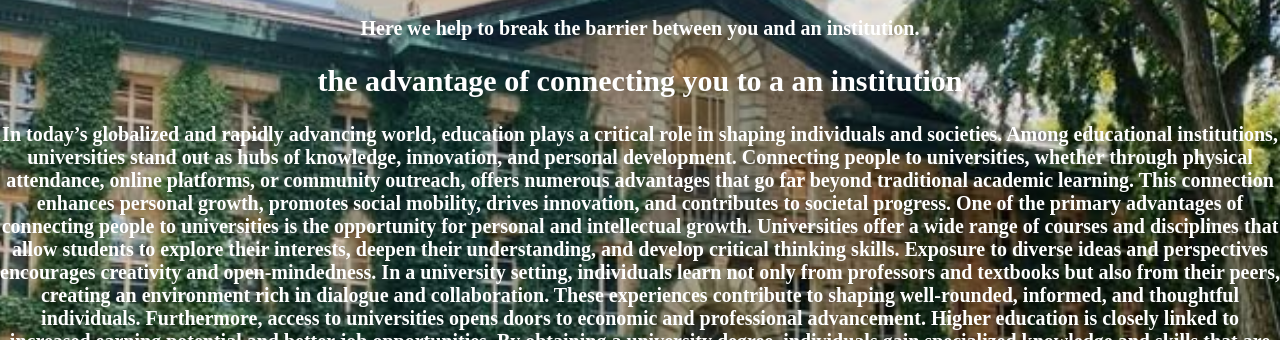
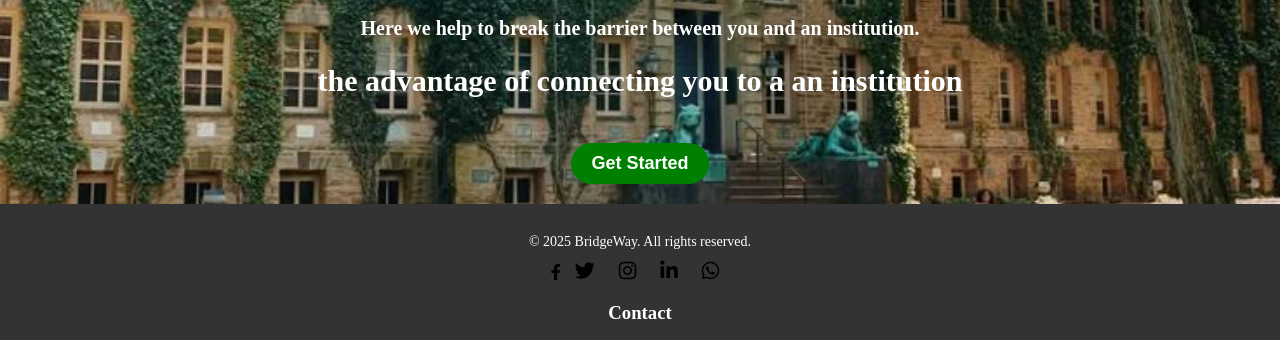
Before and after one commit to D3rail/bridgeway, a plain HTML site: page index.html in a window 1280 px wide. Shown: the part 624-964 px from the top of the page. Drawn offline with Linux system fonts and the light colour scheme.

Commit message:
Update index.html

```diff
--- a/index.html
+++ b/index.html
@@ -37,19 +37,6 @@
         <p>Find the best institutions for your needs.</p>
         <p>Here we help to break the barrier between you and an institution.</p>
         <h2>the advantage of connecting you to a an institution</h2>
-    <p>In today’s globalized and rapidly advancing world, education plays a critical role in shaping individuals and societies. Among educational institutions, universities stand out as hubs of knowledge, innovation, and personal development. Connecting people to universities, whether through physical attendance, online platforms, or community outreach, offers numerous advantages that go far beyond traditional academic learning. This connection enhances personal growth, promotes social mobility, drives innovation, and contributes to societal progress.
-
-        One of the primary advantages of connecting people to universities is the opportunity for personal and intellectual growth. Universities offer a wide range of courses and disciplines that allow students to explore their interests, deepen their understanding, and develop critical thinking skills. Exposure to diverse ideas and perspectives encourages creativity and open-mindedness. In a university setting, individuals learn not only from professors and textbooks but also from their peers, creating an environment rich in dialogue and collaboration. These experiences contribute to shaping well-rounded, informed, and thoughtful individuals.
-
-        Furthermore, access to universities opens doors to economic and professional advancement. Higher education is closely linked to increased earning potential and better job opportunities. By obtaining a university degree, individuals gain specialized knowledge and skills that are valued in the job market. Universities often provide career support, internships, and networking opportunities that help students transition into meaningful careers. For many, especially those from underserved communities, connecting with a university can be a crucial step toward breaking the cycle of poverty and achieving upward social mobility.
-
-        In addition to personal benefits, universities also play a central role in driving research, innovation, and societal development. When people are connected to universities, whether as students, researchers, or collaborators, they become part of a system that pushes the boundaries of knowledge. Universities are at the forefront of scientific discovery, technological innovation, and social change. From medical breakthroughs to sustainable energy solutions, many advancements that shape our world originate in university research labs. By fostering a connection between the public and academic institutions, societies can better harness the potential of research for real-world impact.
-
-        Another significant advantage of connecting people to universities is the promotion of inclusivity and diversity. Modern universities are increasingly recognizing the importance of creating spaces that reflect the broader society. By reaching out to underrepresented groups and providing access through scholarships, community programs, and online courses, universities can become more inclusive. This diversity enhances the educational experience for everyone and helps build a more equitable society. When people from different backgrounds come together in a learning environment, they bring unique perspectives that enrich discussions and promote mutual understanding.
-
-        Technology has further amplified the advantages of university access by breaking down geographical and economic barriers. Online learning platforms, open courseware, and virtual degree programs have made university-level education accessible to millions who might not have had the opportunity otherwise. This digital connection allows learners to benefit from high-quality instruction regardless of their location or financial circumstances. It also supports lifelong learning, enabling people to continue their education at any stage of life.
-
-        In conclusion, connecting people to universities is a powerful tool for personal development, economic empowerment, innovation, and social progress. As the world faces complex challenges—from climate change to inequality—the role of higher education becomes even more critical. By expanding access and strengthening connections between people and universities, we can build a more educated, innovative, and inclusive society. Ensuring that these connections are strong and accessible should be a global priority, as the benefits ripple out to individuals, communities, and nations alike</p>
 
     </div>
     <!-- Add a "Get Started" button at the bottom -->
@@ -62,7 +49,7 @@
         <div class="footer-content">
             <p>&copy; 2025 BridgeWay. All rights reserved.</p>
             <div class="social-icons">
-                <a href="#" class="social-icon"><i class="fab fa-facebook-f"></i></a>
+                <a href="#" BridgeWay="social-icon"><i class="fab fa-facebook-f"></i></a>
                 <a href="#" class="social-icon"><i class="fab fa-twitter"></i></a>
                 <a href="#" class="social-icon"><i class="fab fa-instagram"></i></a>
                 <a href="#" class="social-icon"><i class="fab fa-linkedin-in"></i></a>
```
